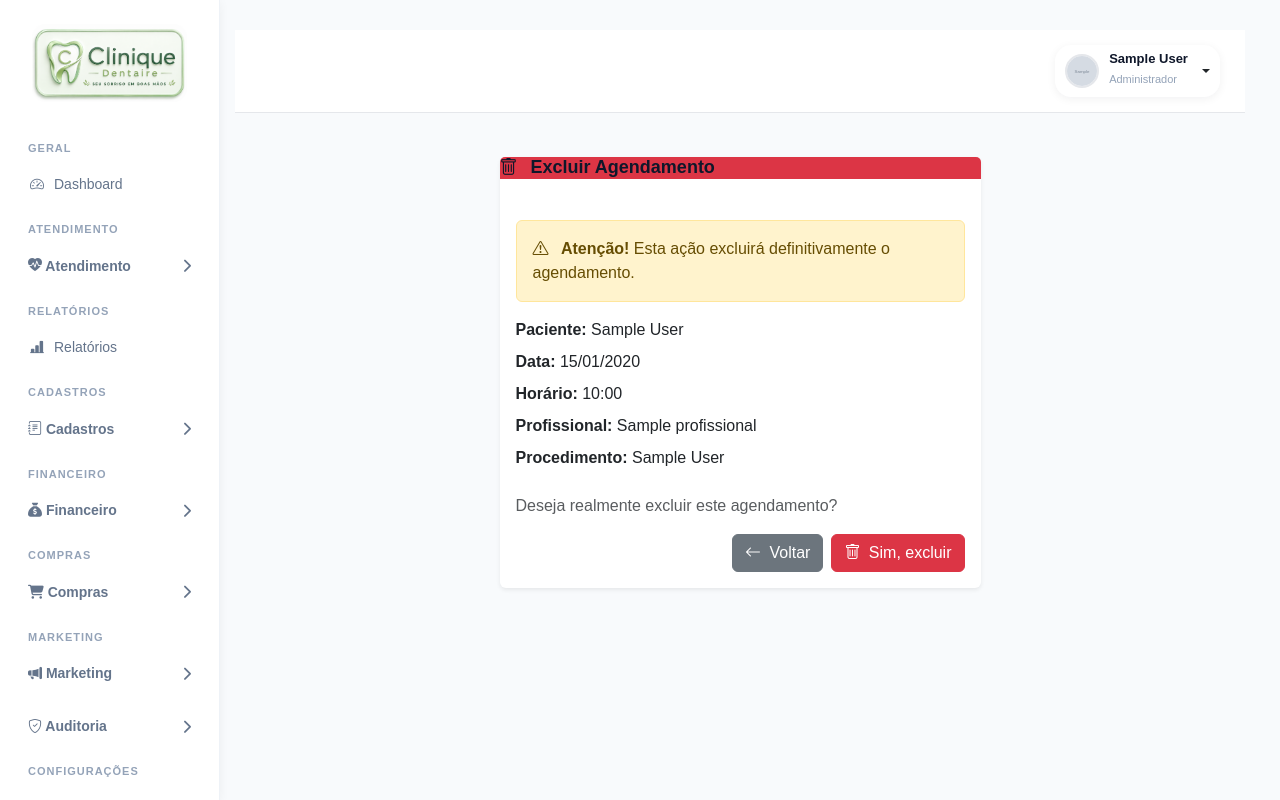
After one commit to macedoabelelias/clinique_dentaire, a Django app: page /agenda/excluir/1/ in a window 1280 px wide. The commit adds this page. Run offline with Django 5.2, Linux system fonts and the light colour scheme; a user stored in the database is signed in; tables that the repository leaves empty hold one stand-in row (values such as "Sample post"); grey boxes marked "Sample" are stand-in pictures; some libraries are stand-ins or nearby versions.

Commit message:
Correções finais nas agendas

```diff
--- /dev/null
+++ b/accounts/templates/agenda/agendamento_excluir.html
@@ -0,0 +1,111 @@
+{% extends "accounts/base.html" %}
+
+{% block content %}
+
+<div class="container-fluid py-4">
+
+    <div class="row justify-content-center">
+
+        <div class="col-md-7 col-lg-6">
+
+            <div class="card shadow-sm border-0">
+
+                <div class="card-header bg-danger text-white">
+
+                    <h5 class="mb-0">
+                        <i class="bi bi-trash me-2"></i>
+                        Excluir Agendamento
+                    </h5>
+
+                </div>
+
+                <div class="card-body">
+
+                    <div class="alert alert-warning">
+
+                        <i class="bi bi-exclamation-triangle me-2"></i>
+
+                        <strong>Atenção!</strong>
+
+                        Esta ação excluirá definitivamente
+                        o agendamento.
+
+                    </div>
+
+
+                    <div class="mb-4">
+
+                        <p class="mb-2">
+                            <strong>Paciente:</strong>
+                            {{ agendamento.paciente.nome }}
+                        </p>
+
+                        <p class="mb-2">
+                            <strong>Data:</strong>
+                            {{ agendamento.data|date:"d/m/Y" }}
+                        </p>
+
+                        <p class="mb-2">
+                            <strong>Horário:</strong>
+                            {{ agendamento.hora_inicio|time:"H:i" }}
+                        </p>
+
+                        <p class="mb-2">
+                            <strong>Profissional:</strong>
+                            {{ agendamento.profissional.nome }}
+                        </p>
+
+                        {% if agendamento.procedimento %}
+
+                        <p class="mb-0">
+                            <strong>Procedimento:</strong>
+                            {{ agendamento.procedimento.nome }}
+                        </p>
+
+                        {% endif %}
+
+                    </div>
+
+
+                    <p class="text-muted">
+                        Deseja realmente excluir este agendamento?
+                    </p>
+
+
+                    <form method="post">
+
+                        {% csrf_token %}
+
+                        <div class="d-flex justify-content-end gap-2">
+
+                            <a
+                                href="{% url 'agenda' %}"
+                                class="btn btn-secondary"
+                            >
+                                <i class="bi bi-arrow-left me-1"></i>
+                                Voltar
+                            </a>
+
+                            <button
+                                type="submit"
+                                class="btn btn-danger"
+                            >
+                                <i class="bi bi-trash me-1"></i>
+                                Sim, excluir
+                            </button>
+
+                        </div>
+
+                    </form>
+
+                </div>
+
+            </div>
+
+        </div>
+
+    </div>
+
+</div>
+
+{% endblock %}
--- a/agenda/models.py
+++ b/agenda/models.py
@@ -97,6 +97,15 @@ class Agendamento(models.Model):
         Profissional,
         on_delete=models.PROTECT,
         related_name="agendamentos",
+    )
+
+    consultorio = models.ForeignKey(
+        "accounts.Consultorio",
+        on_delete=models.PROTECT,
+        null=True,
+        blank=True,
+        related_name="agendamentos",
+        verbose_name="Consultório",
     )
 
     procedimento = models.ForeignKey(
@@ -267,42 +276,3 @@ class BloqueioAgenda(models.Model):
             f"{descricao} - "
             f"{self.data_inicio.strftime('%d/%m/%Y')}"
         )
-
-# =====================================================
-# CONSULTÓRIOS
-# =====================================================
-
-class Consultorio(models.Model):
-
-    nome = models.CharField(
-        max_length=100,
-        verbose_name="Nome do consultório"
-    )
-
-    descricao = models.CharField(
-        max_length=255,
-        blank=True,
-        null=True,
-        verbose_name="Descrição"
-    )
-
-    ativo = models.BooleanField(
-        default=True,
-        verbose_name="Ativo"
-    )
-
-    criado_em = models.DateTimeField(
-        auto_now_add=True
-    )
-
-    atualizado_em = models.DateTimeField(
-        auto_now=True
-    )
-
-    class Meta:
-        ordering = ["nome"]
-        verbose_name = "Consultório"
-        verbose_name_plural = "Consultórios"
-
-    def __str__(self):
-        return self.nome
--- a/agenda/urls.py
+++ b/agenda/urls.py
@@ -78,6 +78,12 @@ urlpatterns = [
     ),
 
     path(
+        'excluir/<int:agendamento_id>/',
+        views.excluir_agendamento,
+        name='excluir_agendamento'
+    ),
+
+    path(
         'alterar-status/',
         views.alterar_status_ajax,
         name='alterar_status_ajax'
--- a/agenda/views.py
+++ b/agenda/views.py
@@ -1095,6 +1095,11 @@ def eventos_agenda(request):
 
                 'whatsapp_url': whatsapp_url,
 
+                "excluir_url": reverse(
+                    "excluir_agendamento",
+                    args=[agendamento.id]
+                ),
+
             },
 
             'backgroundColor': cor,
@@ -1498,6 +1503,66 @@ def cancelar_agendamento(request, agendamento_id):
     )
 
 # =========================================
+# EXCLUIR AGENDAMENTO
+# =========================================
+
+@login_required(login_url='/')
+@permissao_required("agenda", "excluir")
+def excluir_agendamento(request, agendamento_id):
+
+    agendamento = get_object_or_404(
+        Agendamento,
+        id=agendamento_id
+    )
+
+    # =========================================
+    # PROTEGE ATENDIMENTOS JÁ INICIADOS
+    # =========================================
+
+    if agendamento.status in [
+        "atendimento",
+        "finalizado",
+    ]:
+        messages.error(
+            request,
+            "Este agendamento não pode ser excluído "
+            "porque o atendimento já foi iniciado ou finalizado."
+        )
+
+        return redirect(
+            "agenda"
+        )
+
+    # =========================================
+    # CONFIRMAÇÃO
+    # =========================================
+
+    if request.method == "POST":
+
+        agendamento.delete()
+
+        messages.success(
+            request,
+            "Agendamento excluído com sucesso."
+        )
+
+        return redirect(
+            "agenda"
+        )
+
+    # =========================================
+    # TELA DE CONFIRMAÇÃO
+    # =========================================
+
+    return render(
+        request,
+        "agenda/agendamento_excluir.html",
+        {
+            "agendamento": agendamento,
+        }
+    )
+
+# =========================================
 # ALTERAR STATUS — AJAX
 # =========================================
 
```
Also changed, not shown: accounts/templates/agenda/agendamento_form.html (+20 -16 lines), accounts/templates/agenda/calendario.html (+24 -0 lines), agenda/forms.py (+109 -24 lines), agenda/migrations/0009_consultorio_agendamento_consultorio.py (added), agenda/migrations/0010_delete_consultorio.py (added).
